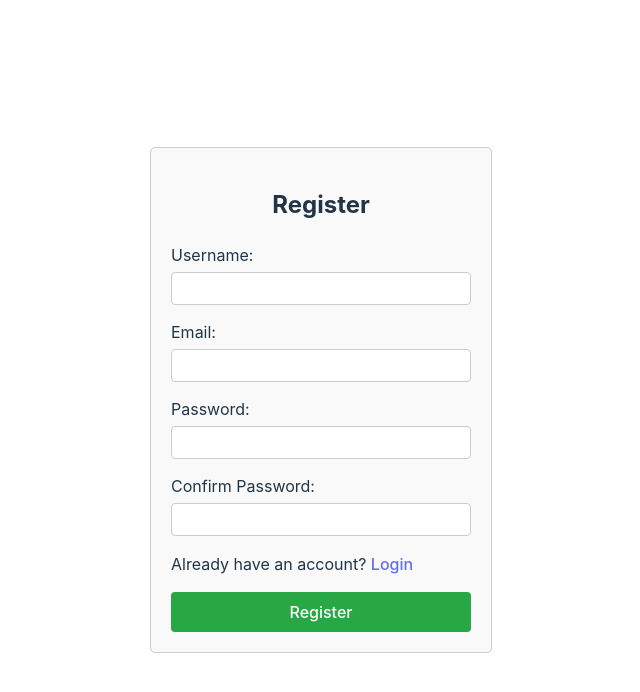
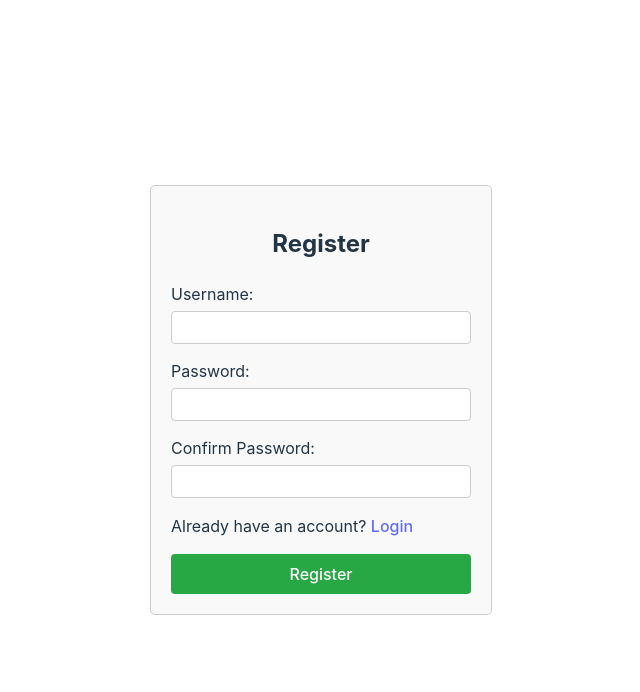
Before and after one commit to zlendo1/mockup-design-app-frontend, a React (Vite) app: page /register in a window 1280 px wide. Shown: the top 692 px of the page, without its empty margins (319-959 px from the left). Built offline with nearby package versions, Linux system fonts and the light colour scheme.

Commit message:
changed email to username

```diff
--- a/src/components/Login/Login.jsx
+++ b/src/components/Login/Login.jsx
@@ -3,13 +3,13 @@ import { useState } from 'react';
 import { Link } from 'react-router-dom';
 
 const Login = () => {
-	const [email, setEmail] = useState('');
+	const [username, setUsername] = useState('');
 	const [password, setPassword] = useState('');
 
 	const handleLogin = (e) => {
 		e.preventDefault();
 		// Add your login logic here
-		console.log('Email:', email);
+		console.log('Username:', username);
 		console.log('Password:', password);
 	};
 
@@ -18,12 +18,12 @@ const Login = () => {
 			<h2>Login</h2>
 			<form onSubmit={handleLogin}>
 				<div className="form-group">
-					<label htmlFor="email">Email:</label>
+					<label htmlFor="username">Username:</label>
 					<input
-						type="email"
-						id="email"
-						value={email}
-						onChange={(e) => setEmail(e.target.value)}
+						type="text"
+						id="username"
+						value={username}
+						onChange={(e) => setUsername(e.target.value)}
 						required
 					/>
 				</div>
--- a/src/components/Register/Register.jsx
+++ b/src/components/Register/Register.jsx
@@ -4,7 +4,6 @@ import { Link } from "react-router-dom";
 
 const Register = () => {
 	const [username, setUsername] = useState('');
-	const [email, setEmail] = useState('');
 	const [password, setPassword] = useState('');
 	const [confirmPassword, setConfirmPassword] = useState('');
 
@@ -13,7 +12,6 @@ const Register = () => {
 		// Add your registration logic here
 		if (password === confirmPassword) {
 			console.log('Username:', username);
-			console.log('Email:', email);
 			console.log('Password:', password);
 		} else {
 			alert('Passwords do not match!');
@@ -31,16 +29,6 @@ const Register = () => {
 						id="username"
 						value={username}
 						onChange={(e) => setUsername(e.target.value)}
-						required
-					/>
-				</div>
-				<div className="form-group">
-					<label htmlFor="email">Email:</label>
-					<input
-						type="email"
-						id="email"
-						value={email}
-						onChange={(e) => setEmail(e.target.value)}
 						required
 					/>
 				</div>
```
